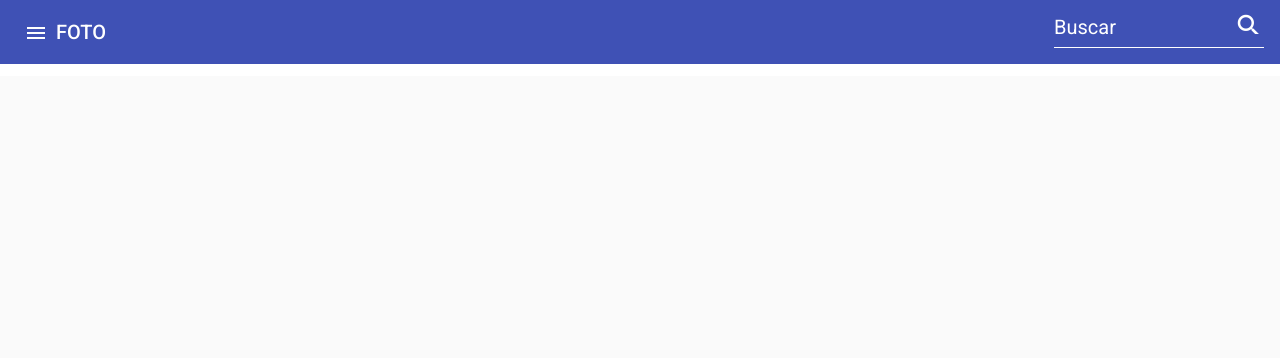
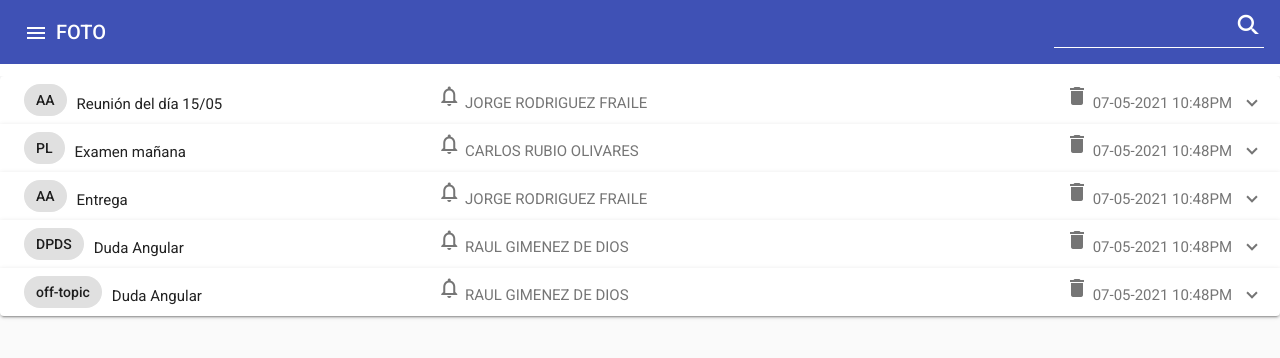
Before and after one commit to xVenve/DSI-final-practice, an Angular app: page /login in a window 1280 px wide. Both pictures are taken after typing "Sample", "Sample123" into the empty fields and a click on the button "Login". Shown: the top 358 px of the page. Built offline with nearby package versions, Linux system fonts and the light colour scheme.

Commit message:
DSI P2 1.1

```diff
--- a/src/app/app-routing.module.ts
+++ b/src/app/app-routing.module.ts
@@ -8,6 +8,7 @@ const routes: Routes = [
   { path: 'login', component: LoginComponent },
   { path: '', redirectTo: '/login', pathMatch: 'full' },
   { path: 'main', component: MainComponent },
+  { path: 'main/:par', component: MainComponent },
 ];
 
 @NgModule({
--- /dev/null
+++ b/src/app/filter.pipe.ts
@@ -0,0 +1,21 @@
+import { Pipe, PipeTransform } from '@angular/core';
+
+@Pipe({
+  name: 'filter'
+})
+export class FilterPipe implements PipeTransform {
+
+  transform(items: any[], searchText: string): any[] {
+    if (!items) {
+      return [];
+    }
+    if (!searchText) {
+      return items;
+    }
+    searchText = searchText.toLocaleLowerCase();
+
+    return items.filter((it) => {
+      return it.topic.toLocaleLowerCase().includes(searchText);
+    });
+  }
+}
--- a/src/app/main/main.component.html
+++ b/src/app/main/main.component.html
@@ -6,37 +6,60 @@
     <span>FOTO</span>
     <span class="example-spacer"></span>
     <mat-form-field fxFlex="40">
-      <mat-label>
-        Buscar
-      </mat-label>
       <input [(ngModel)]="search_main" type="tel" matInput>
       <mat-icon matSuffix>search</mat-icon>
     </mat-form-field>
+
   </mat-toolbar>
 </p>
 
 <mat-drawer-container class="example-container">
   <mat-drawer #drawer class="example-sidenav" mode="side">
-    <h2>Bandeja de entrada</h2>
-    <h2>Offtopic</h2>
+    <h2 (click)="this.change_subject('')">Bandeja de entrada</h2>
+    <h2 (click)="this.change_subject('Off-topic')">Offtopic</h2>
     <h2>Asignaturas</h2>
     <mat-list>
-      <mat-list-item>Aprendizaje Automatico</mat-list-item>
+      <mat-list-item (click)="this.change_subject('AA')">Aprendizaje Automatico</mat-list-item>
       <mat-divider></mat-divider>
-      <mat-list-item>Dirección de Proyectos de Desarrollo de Software</mat-list-item>
+      <mat-list-item (click)="this.change_subject('DPDS')">Dirección de Proyectos de Desarrollo de Software</mat-list-item>
       <mat-divider></mat-divider>
-      <mat-list-item>Diseño de Sistemas Interactivos</mat-list-item>
+      <mat-list-item (click)="this.change_subject('DSI')">Diseño de Sistemas Interactivos</mat-list-item>
       <mat-divider></mat-divider>
-      <mat-list-item>Diseño de Sistemas Operativos</mat-list-item>
+      <mat-list-item (click)="this.change_subject('DSO')">Diseño de Sistemas Operativos</mat-list-item>
       <mat-divider></mat-divider>
-      <mat-list-item>Procesadores del Lenguaje</mat-list-item>
+      <mat-list-item (click)="this.change_subject('PL')"> Procesadores del Lenguaje</mat-list-item>
     </mat-list>
-    <mat-icon aria-hidden="false" aria-label="Example home icon">delete</mat-icon><h2>Papelera</h2>
-
+    <h2 (click)="this.change_subject('Papelera')"><mat-icon aria-hidden="false" aria-label="Example delete icon">delete</mat-icon>Papelera</h2>
   </mat-drawer>
 
+  <div>
+    <mat-accordion class="example-headers-align" multi>
+      <mat-expansion-panel *ngFor="let email of dataSource | filter:search_main">
+        <mat-expansion-panel-header *ngIf="this.isSubject(email.subject)">
+          <mat-panel-title>
+            <mat-chip-list>
+              <mat-chip>{{email.subject}}</mat-chip>
+            </mat-chip-list>
+            <div class="asunto">{{email.topic}}</div>
+          </mat-panel-title>
+          <mat-panel-description>
+            <div>
+              <mat-icon (click)="this.silent(email.sender)">{{email.noti}}</mat-icon>
+              {{email.sender}}
+            </div>
+            <div>
+              <mat-icon (click)="this.borrar_mail(email)">delete</mat-icon>
+              {{email.date}}
+            </div>
 
-  <div>
+          </mat-panel-description>
+        </mat-expansion-panel-header>
+        <ng-container *ngIf="this.isSubject(email.subject)">
+          {{email.message}}
+        </ng-container>
+      </mat-expansion-panel>
+    </mat-accordion>
+
 
 
   </div>
--- a/src/app/main/main.component.scss
+++ b/src/app/main/main.component.scss
@@ -5,9 +5,32 @@
 
 .example-sidenav {
   padding: 20px;
-  width: 30%;
+  width: 20%;
 }
 
 .example-spacer {
   flex: 1 1 auto;
 }
+
+.example-headers-align .mat-expansion-panel-header-title,
+.example-headers-align .mat-expansion-panel-header-description {
+  flex-basis: 0;
+}
+
+.example-headers-align .mat-expansion-panel-header-description {
+  align-items: normal;
+  justify-content: space-between;
+}
+
+.example-headers-align .mat-form-field + .mat-form-field {
+  margin-left: 8px;
+}
+
+table{
+  width: 100%;
+}
+
+.asunto{
+  margin-top: 7px;
+  margin-left: 10px;
+}
--- a/src/app/main/main.component.ts
+++ b/src/app/main/main.component.ts
@@ -1,4 +1,5 @@
 import { Component, OnInit } from '@angular/core';
+import { ActivatedRoute, Router } from '@angular/router';
 
 @Component({
   selector: 'app-main',
@@ -6,9 +7,93 @@ import { Component, OnInit } from '@angular/core';
   styleUrls: ['./main.component.scss'],
 })
 export class MainComponent implements OnInit {
-  search_main:string = '';
+  search_main: string = '';
+  selected_subject: string = '';
 
-  constructor() {}
+  displayedColumns: string[] = ['Usuario', 'Asunto', 'Fecha'];
+  dataSource = ELEMENT_DATA;
+
+  constructor(private router: Router, private route: ActivatedRoute) {}
 
   ngOnInit(): void {}
+
+  public silent(nombre: string) {
+    for (let i = 0; i < this.dataSource.length; i++) {
+      if (this.dataSource[i].sender === nombre)
+        if (this.dataSource[i].noti === 'notifications_none')
+          this.dataSource[i].noti = 'notifications_off';
+        else this.dataSource[i].noti = 'notifications_none';
+    }
+  }
+
+  public change_subject(nombre_subject: string) {
+    this.selected_subject = nombre_subject;
+    this.router.navigate(['main/' + nombre_subject]);
+  }
+
+  public isSubject(nombre_subject: string) {
+    if (this.selected_subject == '' && nombre_subject !== 'Papelera')
+      return true;
+
+    if (nombre_subject == this.selected_subject) return true;
+
+    return false;
+  }
+  public borrar_mail(mail: email) {
+    mail.subject = 'Papelera';
+  }
 }
+
+
+export interface email {
+  sender: string;
+  topic: string;
+  date: string;
+  noti: string;
+  subject: string;
+  message: string;
+}
+
+const ELEMENT_DATA: email[] = [
+  {
+    sender: 'JORGE RODRIGUEZ FRAILE',
+    topic: 'Reunión del día 15/05',
+    date: '07-05-2021 10:48PM',
+    noti: 'notifications_none',
+    subject: 'AA',
+    message: 'Hola',
+  },
+  {
+    sender: 'CARLOS RUBIO OLIVARES',
+    topic: 'Examen mañana',
+    date: '07-05-2021 10:48PM',
+    noti: 'notifications_none',
+    subject: 'PL',
+    message: 'Luego reviso lo que me has mandado',
+  },
+  {
+    sender: 'JORGE RODRIGUEZ FRAILE',
+    topic: 'Entrega',
+    date: '07-05-2021 10:48PM',
+    noti: 'notifications_none',
+    subject: 'AA',
+    message:
+      'El ejecicio 12 lo he enviado, pero no aparece como entregado, solo como borrador.',
+  },
+  {
+    sender: 'RAUL GIMENEZ DE DIOS',
+    topic: 'Duda Angular',
+    date: '07-05-2021 10:48PM',
+    noti: 'notifications_none',
+    subject: 'DPDS',
+    message: 'Adios',
+  },
+  {
+    sender: 'RAUL GIMENEZ DE DIOS',
+    topic: 'Duda Angular',
+    date: '07-05-2021 10:48PM',
+    noti: 'notifications_none',
+    subject: 'off-topic',
+    message: 'Adios',
+  },
+];
```
Also changed, not shown: src/app/app.module.ts (+6 -1 lines), src/app/login/login.component.ts (line endings or trailing spaces), 1 other file (tests, documents, lock files or other folders).
